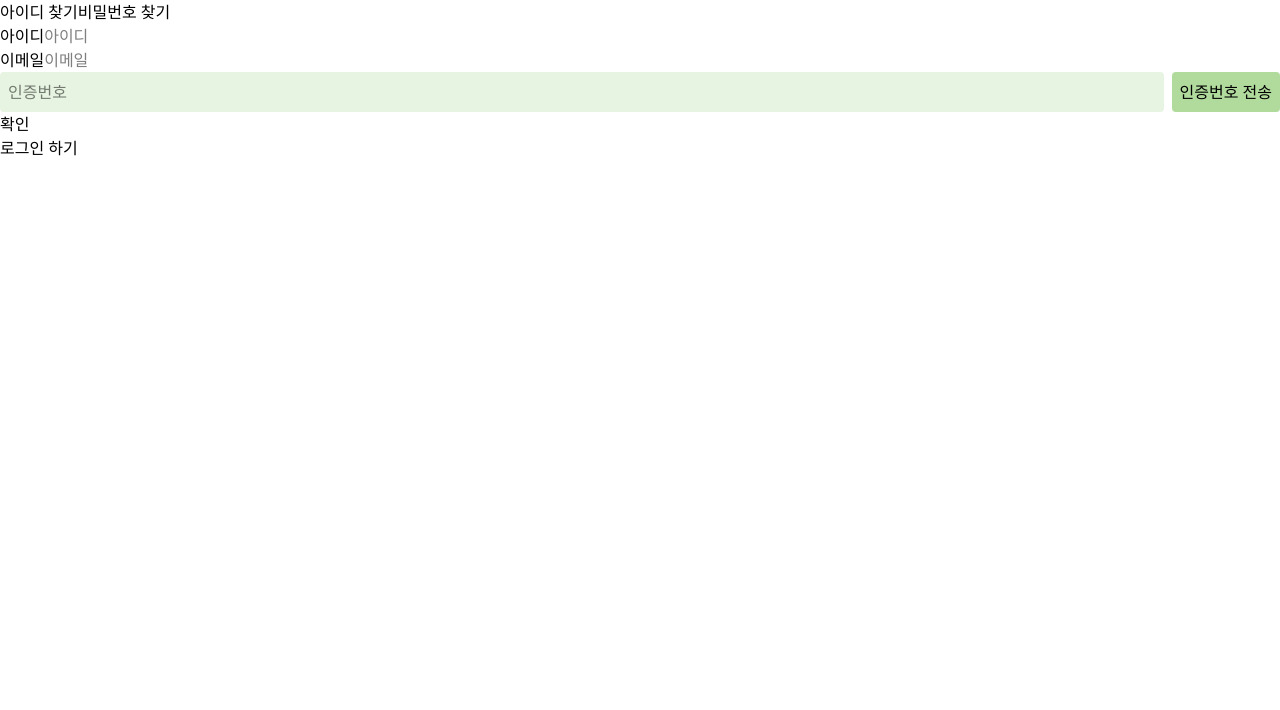
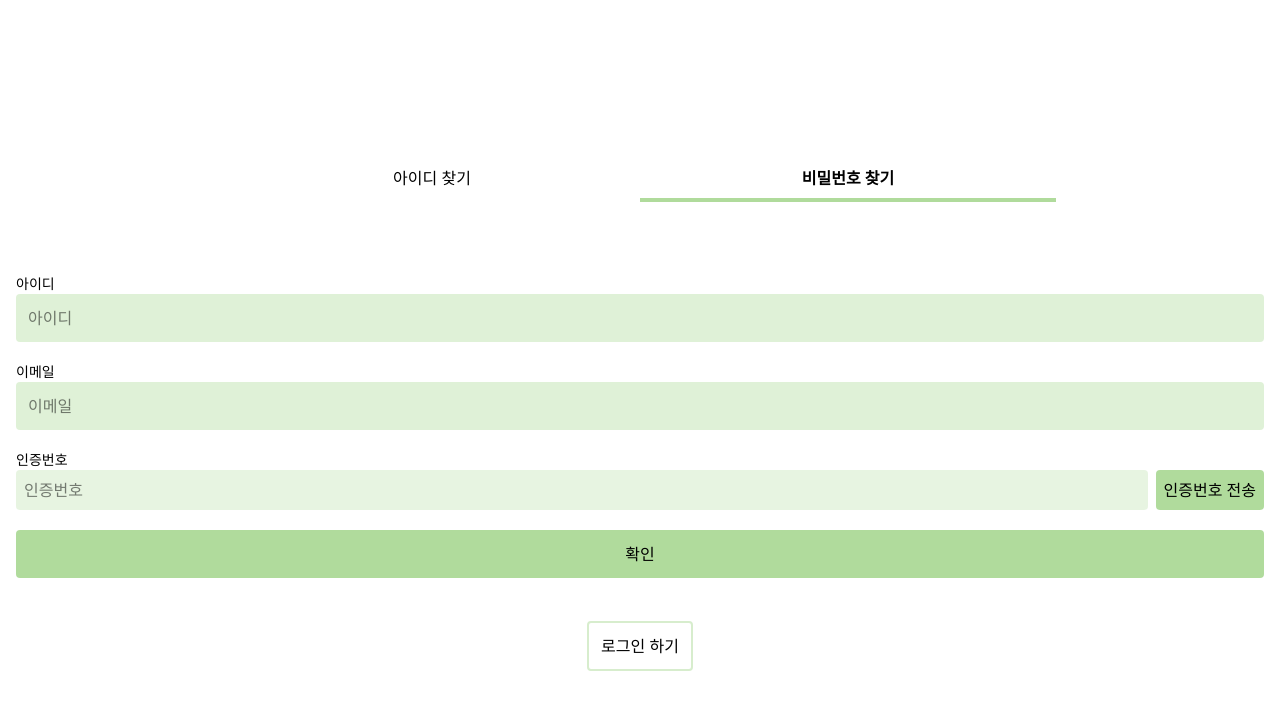
Before and after one commit to kdt-ful-class-three-group/KDT-FUL-3_PROJECT-A-3, a Next.js app in the folder client/: page /find in a window 1280 px wide. Both pictures are taken after a click on the button "비밀번호 찾기". Shown: the top 710 px of the page. Built offline with nearby package versions, Linux system fonts and the light colour scheme.

Commit message:
Chore : 아이디/비밀번호 찾기 스타일 적용

```diff
--- a/client/src/app/(auth)/find/page.tsx
+++ b/client/src/app/(auth)/find/page.tsx
@@ -8,21 +8,22 @@ import { Button } from "@/components/common/Button";
 
 export default function Find() {
   const [activeTab, setActiveTab] = useState<"id" | "pw">("id")
+  const [isId, setIsId]=useState(true)
 
   return (
-    <div>
-      <div>
-        <Button onClick={() => setActiveTab("id")} name="아이디 찾기"/>
-        <Button onClick={() => setActiveTab("pw")} name="비밀번호 찾기"/>
+    <div className="flex flex-col justify-center items-center min-h-screen gap-10">
+      <div className="flex justify-center w-full p-4">
+        <Button onClick={() => {setActiveTab("id"); setIsId(true)}} name="아이디 찾기" className={` w-1/3 py-2 px-1 border-b-4 border-solid ${isId ? 'border-[#B0DB9C] font-bold' : 'border-transparent'}`}/>
+        <Button onClick={() => {setActiveTab("pw");setIsId(false)}} name="비밀번호 찾기" className={`w-1/3 py-2 px-1 border-b-4 border-solid ${isId ? 'border-transparent' : 'border-[#B0DB9C] font-bold'} `}/>
       </div>
 
-      <div>
+      <div className="w-full p-4">
         {activeTab === "id" && <IdFindForm />}
         {activeTab === "pw" && <PwFindForm />}
       </div>
 
       <div>
-      <Link href='/login'>로그인 하기</Link>
+      <Link href='/login' className="border-2 border-[#B0DB9C]/50 rounded p-3 cursor-pointer hover:bg-[#B0DB9C]">로그인 하기</Link>
       </div>
 
     </div>
--- a/client/src/components/auth/find/IdFindForm.tsx
+++ b/client/src/components/auth/find/IdFindForm.tsx
@@ -16,39 +16,40 @@ export function IdFindForm() {
         email
       });
 
-      setModalMessage(`가입된 아이디: ${res.data.user_id}`);
+      setModalMessage(`${res.data.user_id}`);
     } catch (err) {
       setModalMessage("일치하는 정보가 없습니다.");
     }
   };
 
   return (
-    <div>
+    <div >
       <form onSubmit={handleSubmit}>
+        <p className="text-sm">이메일</p>
+        <div className="flex gap-5">
           <Input
-          label="이메일"
+            // label="이메일"
             name="email"
             placeholder="이메일 주소"
             value={email}
             onChange={(e) => setEmail(e.target.value)}
+            className="w-full p-3 bg-[#B0DB9C]/40 rounded"
+            divClassname="flex-1"
           />
-        <Button type="submit" name="확인"/>
+          <Button type="submit" name="확인" className="bg-[#B0DB9C] rounded p-3 cursor-pointer"/>
+
+        </div>
       </form>
       {modalMessage && (
-        <div style={{
-          position: 'fixed',
-          top: '40%',
-          left: '50%',
-          transform: 'translate(-50%, -50%)',
-          backgroundColor: 'white',
-          padding: '20px',
-          borderRadius: '8px',
-          boxShadow: '0 2px 10px rgba(0,0,0,0.2)',
-          zIndex: 1000,
-          textAlign: 'center'
-        }}>
-          <p>{modalMessage}</p>
-          <Button name="닫기" type="button" onClick={() => setModalMessage(null)} />
+        <div className="fixed top-1/2 left-1/2 transform -translate-x-1/2 -translate-y-1/2 bg-white p-6 rounded-lg shadow-xl z-50 text-center flex flex-col gap-5 px-20">
+          <p className="text-sm">가입된 아이디</p>
+          <p className="text-lg font-bold">{modalMessage}</p>
+          <Button
+            name="닫기"
+            type="button"
+            onClick={() => setModalMessage(null)}
+            className="bg-[#B0DB9C] rounded p-1 cursor-pointer"
+          />
         </div>
       )}
     </div>
--- a/client/src/components/auth/find/PwFindForm.tsx
+++ b/client/src/components/auth/find/PwFindForm.tsx
@@ -36,41 +36,46 @@ export function PwFindForm() {
 
   return (
     <div>
-      <form onSubmit={handleSubmit}>
+      <form onSubmit={handleSubmit} className="flex flex-col gap-5">
+        <div>
+          <p className="text-sm">아이디</p>
           <Input
-          label="아이디"
+            // label="아이디"
             name="id"
             placeholder="아이디"
             onChange={(e) => setId(e.target.value)}
+            className="w-full p-3 bg-[#B0DB9C]/40 rounded"
+            divClassname="flex-1"
           />
+        </div>
+
+        <div>
+          <p className="text-sm">이메일</p>
           <Input
-          label="이메일"
+            // label="이메일"
             name="email"
             placeholder="이메일"
             value={email}
             onChange={(e) => setEmail(e.target.value)}
+            className="w-full p-3 bg-[#B0DB9C]/40 rounded"
+            divClassname="flex-1"
           />
+
+        </div>
+        <div>
+          <p className="text-sm">인증번호</p>
           <EmailVerification
             email={email}
             onValidChange={setShowPasswordResetModal}
+
           />
+        </div>
         <Button
           name="확인"
-          type="submit" />
+          type="submit" className="bg-[#B0DB9C] rounded p-3 cursor-pointer"/>
       </form>
       {modalMessage && (
-        <div style={{
-          position: 'fixed',
-          top: '40%',
-          left: '50%',
-          transform: 'translate(-50%, -50%)',
-          backgroundColor: 'white',
-          padding: '20px',
-          borderRadius: '8px',
-          boxShadow: '0 2px 10px rgba(0,0,0,0.2)',
-          zIndex: 1000,
-          textAlign: 'center'
-        }}>
+        <div className="fixed top-1/2 left-1/2 -translate-x-1/2 -translate-y-2/5 bg-white p-5 rounded-lg shadow-xl z-[1000] text-center">
           <p>{modalMessage}</p>
 
         </div>
```
Also changed, not shown: client/src/components/auth/signup/fields/PasswordField.tsx (+4 -4 lines). Lines whose indentation alone changed are shown as unchanged.
